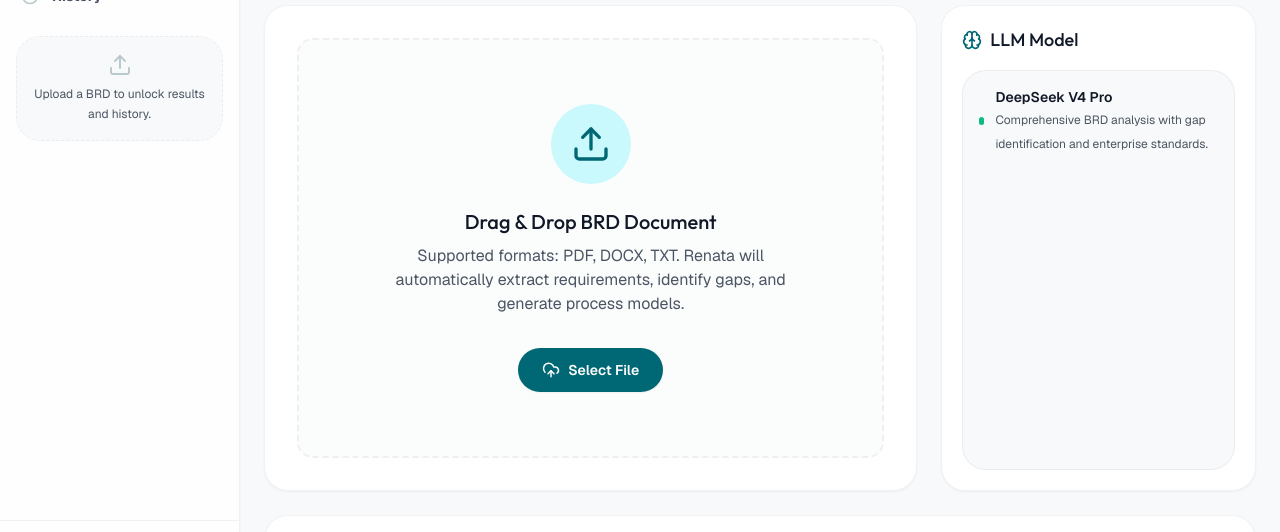
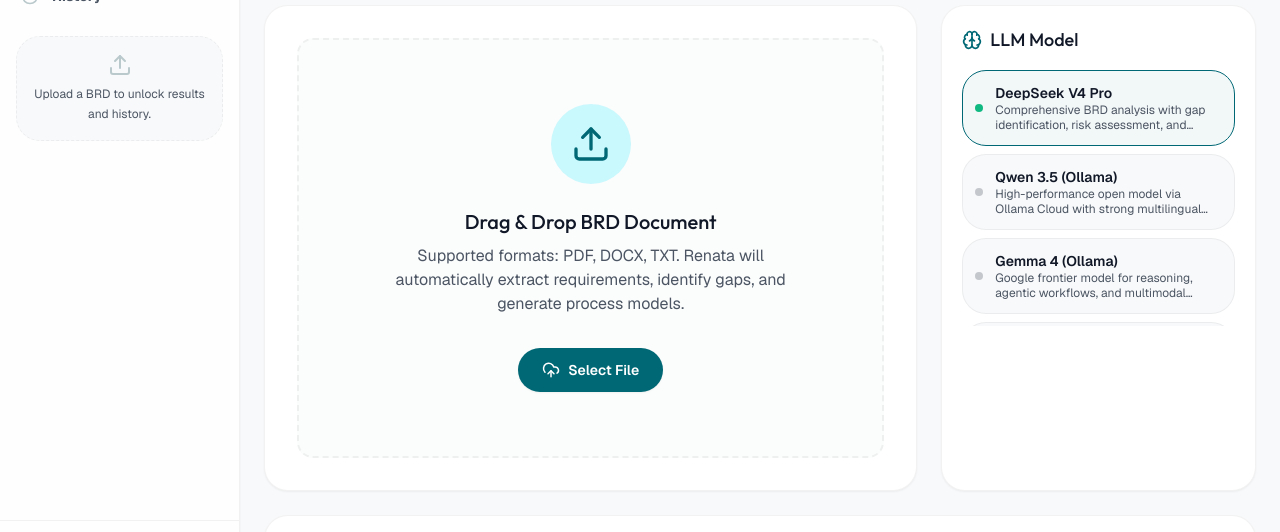
Before and after one commit to gilangbros-hub/todo, a Next.js app: page /renata/mission-control in a window 1280 px wide. Shown: the part 151-683 px from the top of the page. Built offline with nearby package versions, Linux system fonts and the light colour scheme; no server answers; the database is empty.

Commit message:
fix: wire model selector UI to MODELS array in mission control

```diff
--- a/app/renata/mission-control/page.tsx
+++ b/app/renata/mission-control/page.tsx
@@ -633,14 +633,22 @@ function MissionControlInner() {
             <Brain size={20} className="text-sys-primary" />
             <h3 className="font-outfit text-lg font-medium text-sys-text">LLM Model</h3>
           </div>
-          <div className="flex-1 bg-sys-bg border border-sys-border rounded-xl p-4">
-            <div className="flex items-center gap-3">
-              <div className="w-2 h-2 rounded-full bg-sys-success"></div>
-              <div>
-                <span className="font-geist text-sm font-semibold text-sys-text block">DeepSeek V4 Pro</span>
-                <span className="font-geist text-xs text-sys-muted leading-tight">Comprehensive BRD analysis with gap identification and enterprise standards.</span>
-              </div>
-            </div>
+          <div className="flex-1 flex flex-col gap-2 overflow-y-auto max-h-64">
+            {MODELS.map((m) => (
+              <button
+                key={m.id}
+                onClick={() => setModel(m.id)}
+                className={`w-full text-left rounded-xl p-3 border transition-all cursor-pointer ${model === m.id ? 'bg-sys-primary/5 border-sys-primary' : 'bg-sys-bg border-sys-border hover:border-sys-primary/40'}`}
+              >
+                <div className="flex items-center gap-3">
+                  <div className={`w-2 h-2 rounded-full shrink-0 ${model === m.id ? 'bg-sys-success' : 'bg-sys-muted/30'}`} />
+                  <div className="min-w-0">
+                    <span className="font-geist text-sm font-semibold text-sys-text block">{m.label}</span>
+                    <span className="font-geist text-xs text-sys-muted leading-tight line-clamp-2">{m.description}</span>
+                  </div>
+                </div>
+              </button>
+            ))}
           </div>
         </div>
 
```
